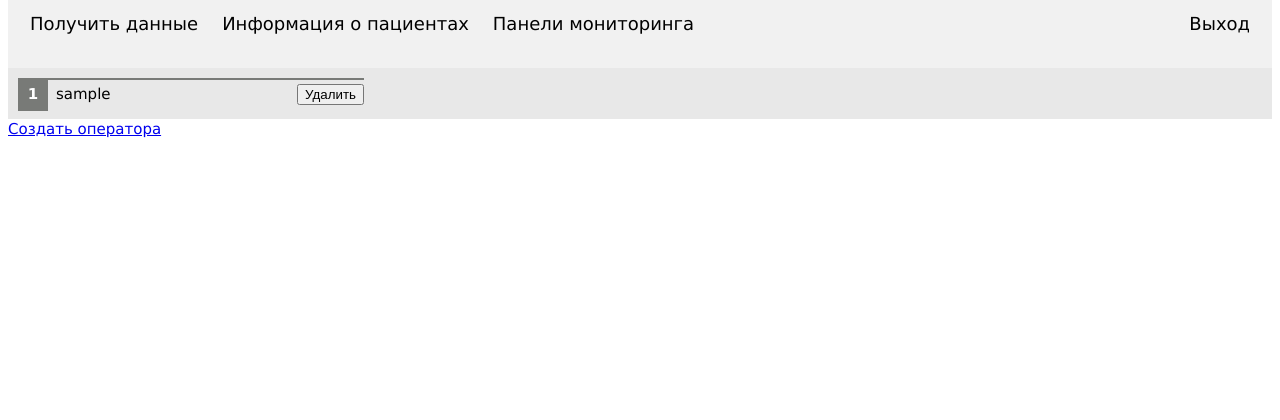
After one commit to IoMT-LVK/iomt_backend, a Flask app: template web/templates/admin_panel.html in a window 1280 px wide. The commit adds this page. Shown: the part 169-589 px from the top of the page. Run offline with Flask 2, Linux system fonts and the light colour scheme; the template is opened without the code that fills it: most values are stand-ins (such as "Sample title", 1, 10 or a date in 2020); some libraries are stand-ins or nearby versions.

Commit message:
Admin pannel relization

```diff
--- a/requirements.txt
+++ b/requirements.txt
@@ -5,6 +5,7 @@ Flask-Login==0.5.0
 pyjwt==2.3.0
 clickhouse-driver==0.2.2
 Flask-Mail==0.9.1
+gunicorn==20.1.0
 
 # mongoengine==0.22.1
 # cffi==1.14.5
--- a/web/app.py
+++ b/web/app.py
@@ -1,7 +1,7 @@
-from flask import Flask, render_template, request, redirect, session, send_file, jsonify
+from flask import Flask, render_template, request, redirect, session, send_file, jsonify, url_for, abort
 from forms import *
 from flask_wtf.csrf import CSRFProtect
-from models import db, Users, Operators, Devices, Userdevices, Info
+from models import db, Users, Operators, Devices, Userdevices, Info, Admins
 from werkzeug.security import generate_password_hash
 from flask_login import current_user, login_user, login_required, logout_user, LoginManager
 import auth
@@ -77,6 +77,7 @@ def main():
     else:
         return redirect('http://iomt.lvk.cs.msu.su/data/')
 
+
 @app.route('/login/', methods=['GET', 'POST'])
 def login():
     form = LoginForm()
@@ -85,16 +86,53 @@ def login():
         operator = Operators.objects(login=form.username.data).first()
         if operator and operator.password_valid(form.password.data):
             login_user(operator)
-            return redirect('http://iomt.lvk.cs.msu.su/')
-        else:
-            tmp = list(form.username.errors)
-            if not operator:
-                tmp.append("Пользователь не зарегистрирован")
-                form.username.errors = tmp
-            elif not operator.password_valid(form.password.data):
-                tmp.append("Неверное имя или пароль")
-                form.password.errors = tmp
+            return redirect(url_for('main'))
+        tmp = list(form.username.errors)
+        if not operator:
+            tmp.append("Пользователь не зарегистрирован")
+            form.username.errors = tmp
+        elif not operator.password_valid(form.password.data):
+            tmp.append("Неверное имя или пароль")
+            form.password.errors = tmp
     return render_template("login.html", form=form)
+
+
+@app.route('/admins/', methods=['GET'])
+@login_required
+def admin_panel():
+    if type(current_user._get_current_object()) is not Admins:
+        abort(404)
+    app.logger.info(f"Admin ({current_user.login}) come on admin panel")
+    ops = Operators.objects
+    return render_template("admin_panel.html", operators=ops)
+
+
+@app.route('/admins/add-operator/', methods=['GET', 'POST'])
+@login_required
+def admin_add_operator():
+    form = AddOperator()
+    if type(current_user._get_current_object()) is not Admins:
+        abort(404)
+    if form.validate_on_submit():
+        app.logger.info(f"Admin ({current_user.login}) created operator {form.login.data}")
+        op = Admins() if form.is_admin.data else Users()
+        op.login = form.login.data
+        op.password = form.password.data
+        op.save()
+        return redirect('/admins')
+
+    return render_template("add_operator.html", form=form)
+
+
+@app.route('/admins/delete-operator/', methods=['POST'])
+@login_required
+def admin_delete_operator():
+    # TODO!!!
+    if type(current_user._get_current_object()) is not Admins:
+        abort(404)
+    app.logger.info(f"Admin ({current_user.login}) come on admin panel")
+    ops = Operators.objects
+    return render_template("admin_panel.html", operators=ops)
 
 
 @app.route('/data/', methods=["POST", "GET"])
@@ -166,6 +204,7 @@ def devices():
 def download_file(file):
     return send_file('files/' + file, as_attachment=True)
 
+
 @app.route('/users/register/', methods=['POST'])
 @csrf.exempt
 def new_user():
@@ -174,17 +213,17 @@ def new_user():
     if man_info:
         man_user = Users.objects(user_id=man_info.user_id).first()
         if man_user.confirmed:
-            return {"error":"email"}, 200
+            return {"error": "email"}, 200
         else:
             man_info.delete()
             man_user.delete()
     if Users.objects(login=data['login']).first():
-        return {"error":"login"}, 200
+        return {"error": "login"}, 200
     id = uuid.uuid4().hex
     usr = Users()
     usr.user_id = id
     usr.login = data['login']
-    usr.password_hash= generate_password_hash(data['password'])
+    usr.password_hash = generate_password_hash(data['password'])
     usr.confirmed = False
     usr.save()
 
--- a/web/auth.py
+++ b/web/auth.py
@@ -1,5 +1,4 @@
 import jwt
-import os
 from models import Users
 from datetime import datetime
 
--- a/web/static/style/style64.css
+++ b/web/static/style/style64.css
@@ -45,68 +45,80 @@
     float: right;
 }
 
-body {font: 15px/21px "Lucida Sans", "Lucida Grande", "Lucida Sans Unicode", sans-serif;}
-.contact_form h2, .contact_form label {font-family:Georgia, Times, "Times New Roman", serif;}
+body {
+    font: 15px/21px "Lucida Sans", "Lucida Grande", "Lucida Sans Unicode", sans-serif;
+}
+
+.contact_form h2, .contact_form label {
+    font-family: Georgia, Times, "Times New Roman", serif;
+}
 
 h2 {
-    font-family:Georgia, Times, "Times New Roman", serif;
+    font-family: Georgia, Times, "Times New Roman", serif;
 }
-*:focus {outline: none;}
+
+*:focus {
+    outline: none;
+}
 
 .contact_form ul {
-    width:780px;
+    width: 780px;
     /*list-style-type:none; */
     /*list-style-position:outside; */
-    margin:0px;
-    padding:0px;
+    margin: 0px;
+    padding: 0px;
 }
-.contact_form li{
-    padding:12px;
-    border-bottom:1px solid #eee;
-    position:relative;
+
+.contact_form li {
+    padding: 12px;
+    border-bottom: 1px solid #eee;
+    position: relative;
 }
 
 .contact_form li:first-child {
-    border-bottom:1px solid #777;
+    border-bottom: 1px solid #777;
 }
 
 
 .contact_form h2 {
-    margin:0;
+    margin: 0;
     display: inline;
 }
 
 .contact_form label {
-    width:150px;
+    width: 150px;
     margin-top: 3px;
-    display:inline-block;
-    float:left;
-    padding:3px;
-    font-size: 30 px
+    display: inline-block;
+    float: left;
+    padding: 3px;
 }
+
 .contact_form input[type=text] {
-    height:20px;
-    width:240px;
-    padding:5px 8px;
+    height: 20px;
+    width: 240px;
+    padding: 5px 8px;
 }
 
 .contact_form input[type=password] {
-    height:20px;
-    width:240px;
-    padding:5px 8px;
+    height: 20px;
+    width: 240px;
+    padding: 5px 8px;
 }
 
 .input[type=select] {
-    height:20px;
-    width:240px;
-    padding:5px 8px;
+    height: 20px;
+    width: 240px;
+    padding: 5px 8px;
 }
 
-.contact_form textarea {padding:8px; width:300px;}
+.contact_form textarea {
+    padding: 8px;
+    width: 300px;
+}
 
 
 .contact_form input:focus, .contact_form textarea:focus {
-    padding-right:70px;
+    padding-right: 70px;
 }
 
 
@@ -120,14 +132,14 @@ h2 {
 
 .submit {
     -webkit-appearance: none;
-    padding:5px 15px;
+    padding: 5px 15px;
     margin: 1em;
-    border:0 none;
-    cursor:pointer;
+    border: 0 none;
+    cursor: pointer;
     -webkit-border-radius: 5px;
     border-radius: 5px;
     font-size: 20px;
-    background:#ccc;
+    background: #ccc;
 }
 
 .login-form {
@@ -141,13 +153,70 @@ h2 {
 }
 
 .iomt {
-    font-size:50px;
-    color:#fff!important;
+    font-size: 50px;
+    color: #fff !important;
     text-shadow: 3px 3px 3px #000;
 }
 
 .kind-password {
-    text-security:disc;
-     -webkit-text-security:disc;
+    text-security: disc;
+    -webkit-text-security: disc;
     font-family: 'dotsfont';
 }
+
+/*Стили для списка операторов*/
+.square {
+    margin: 0;
+    counter-reset: li;
+    list-style: none;
+    background: #E8E8E8;
+    padding: 10px;
+}
+
+.square li {
+    width: 300px;
+    position: relative;
+    margin: 0 0 10px 2em;
+    padding: 4px 8px;
+    border-top: 2px solid #787A77;
+    transition: .3s linear;
+}
+
+.square li:last-child {
+    margin-bottom: 0;
+}
+
+.square li:before {
+    content: counter(li);
+    counter-increment: li;
+    position: absolute;
+    top: -2px;
+    left: -2em;
+    width: 2em;
+    box-sizing: border-box;
+    margin-right: 8px;
+    padding: 4px;
+    border-top: 2px solid #787A77;
+    border-left: 2px solid transparent;
+    border-right: 2px solid transparent;
+    border-bottom: 2px solid transparent;
+    background: #787A77;
+    color: white;
+    font-weight: bold;
+    text-align: center;
+    transition: .3s linear;
+}
+
+.square li:hover {
+    border-top: 2px solid #4E0097;
+}
+
+.square li:hover:before {
+    border: 2px solid #ccccff;
+    background: #4E0097;
+}
+
+.square a, button {
+    right: 0;
+    position: absolute;
+}
--- /dev/null
+++ b/web/templates/admin_panel.html
@@ -0,0 +1,23 @@
+{% extends 'header.html' %}
+
+{% block container %}
+    <form method="delete">
+        <ol class="square">
+            {% for op in operators %}
+                <li>{{ op.login }}
+                    <button onclick="del('{{ op.login }}')" name="{{ op.login }}">Удалить</button>
+                </li>
+            {% endfor %}
+        </ol>
+    <a href="add-operator">Создать оператора</a>
+    </form>
+
+    <script type="text/javascript">
+        function del(user){
+            if (confirm("Удалить пользователя " + user + "?")) {
+                alert("Deleting...");
+            }
+        }
+    </script>
+
+{% endblock %}
--- a/web/templates/header.html
+++ b/web/templates/header.html
@@ -8,6 +8,8 @@
 <body>
 <header>
     <div class='hat'>
+        <img src="https://asvk.cs.msu.su/sites/all/themes/professional_theme/asvk-logo-invert-rc2-1_2.png" alt="logo"
+             style="height: 90px; margin-right: 24px">
         <h1 class="iomt">IoMT</h1>
     </div>
     <div class="header">
@@ -17,6 +19,7 @@
 	{#	<a class="{% if request.path == '/devices/' %}active{% endif %}" href="/devices/">Устройства</a>#}
         <a href="/grafana/">Панели мониторинга</a>
         <div class="header-right">
+            {% if 'Admins' in current_user.__class__.__name__ %}<a href="/admins/">Админ-панель</a>{% endif %}
             <a href="/logout/">Выход</a>
         </div>
     </div>
```
Also changed, not shown: web/forms.py (+14 -3 lines), web/models.py (+10 -0 lines), web/templates/add_operator.html (added, +27 -0 lines), web/templates/add_success.html (line endings or trailing spaces), 2 other files. Lines whose indentation alone changed are shown as unchanged.
